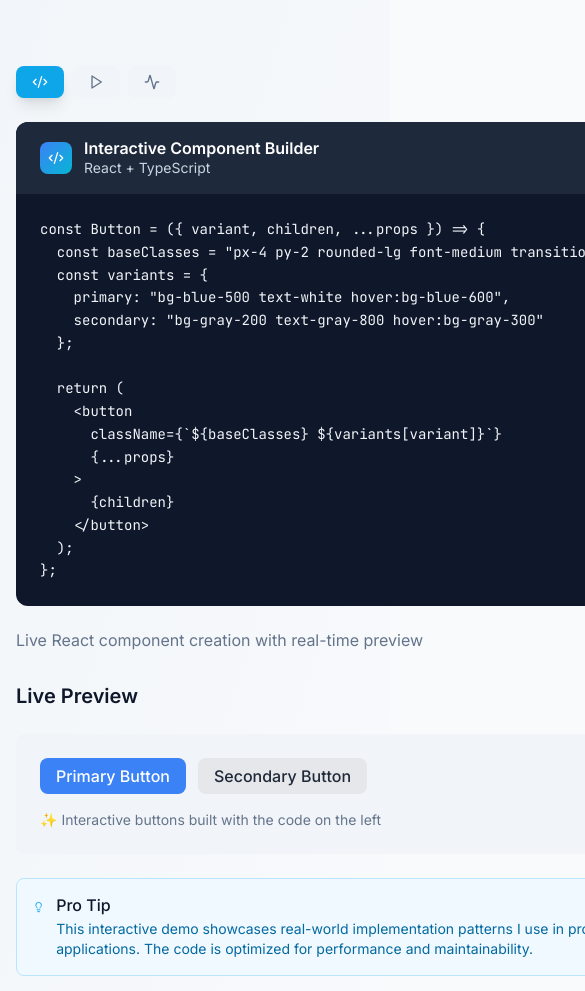
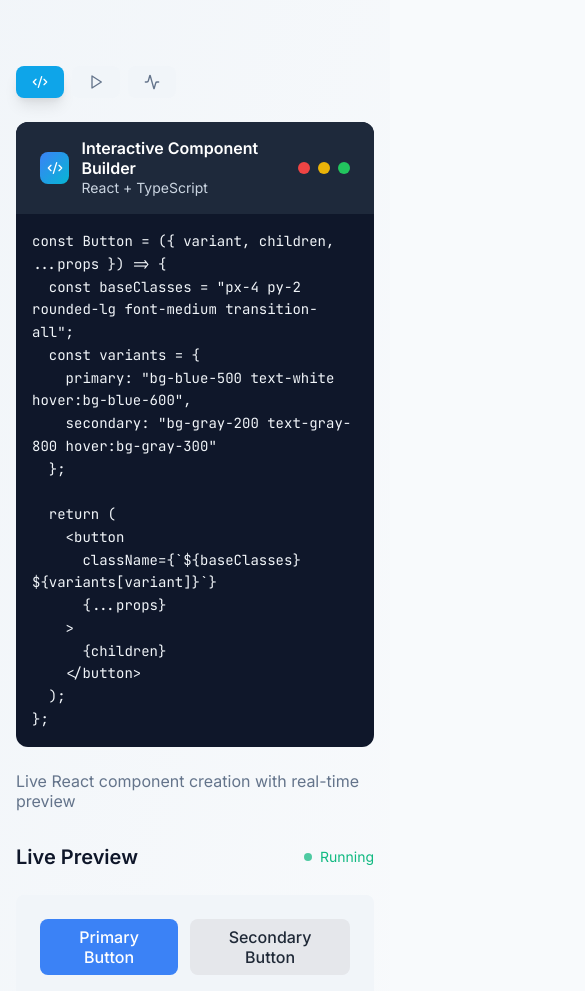
Before and after one commit to vigneshwaran0114/portfolio, a React (Vite) app: page /skills in a window 390 px wide. Shown: the part 3880-4871 px from the top of the page, 585 px wide, since content can reach past the window. Built offline with nearby package versions, Linux system fonts and the light colour scheme.

Commit message:
mobile responsive issue fixed

```diff
--- a/src/pages/experience/index.jsx
+++ b/src/pages/experience/index.jsx
@@ -82,10 +82,10 @@ const Experience = () => {
       logo: "assets/images/pondybiz.jpg",
       description: `Worked with startups and small businesses to build landing pages, business websites, and simple dashboards. Focused on clean UI and responsive layouts.`,
       achievements: [
-        { metric: "10+", description: "Websites launched" },
+        { metric: "3+", description: "Websites launched" },
         { metric: "90%", description: "Client satisfaction rate" },
         { metric: "2", description: "Long-term client relationships" },
-        { metric: "100%", description: "Mobile responsive designs" },
+        { metric: "99%", description: "Mobile responsive designs" },
       ],
       technologies: ["HTML", "CSS", "JavaScript", "Bootstrap", "VueJs"],
       // projects: [
--- a/src/pages/skills/components/SkillsInAction.jsx
+++ b/src/pages/skills/components/SkillsInAction.jsx
@@ -289,7 +289,7 @@ const reverse = () => timeline.reverse();`,
             </div>
 
             {/* Code Display */}
-            <div className="bg-primary-900 rounded-xl overflow-hidden">
+            <div className="bg-primary-900 rounded-xl overflow-hidden min-w-0">
               <div className="flex items-center justify-between px-6 py-4 bg-primary-800">
                 <div className="flex items-center space-x-3">
                   <div className={`w-8 h-8 rounded-lg bg-gradient-to-br ${demoProjects[activeDemo].color} flex items-center justify-center`}>
@@ -306,9 +306,8 @@ const reverse = () => timeline.reverse();`,
                   <div className="w-3 h-3 bg-green-500 rounded-full"></div>
                 </div>
               </div>
-
-              <div className="p-6 overflow-x-auto">
-                <pre className="text-sm text-primary-100 font-mono leading-relaxed">
+              <div className="p-4 sm:p-6 overflow-x-auto w-full">
+                <pre className="text-sm text-primary-100 font-mono leading-relaxed break-words whitespace-pre-wrap min-w-0">
                   <code>{demoProjects[activeDemo].codeSnippet}</code>
                 </pre>
               </div>
```
